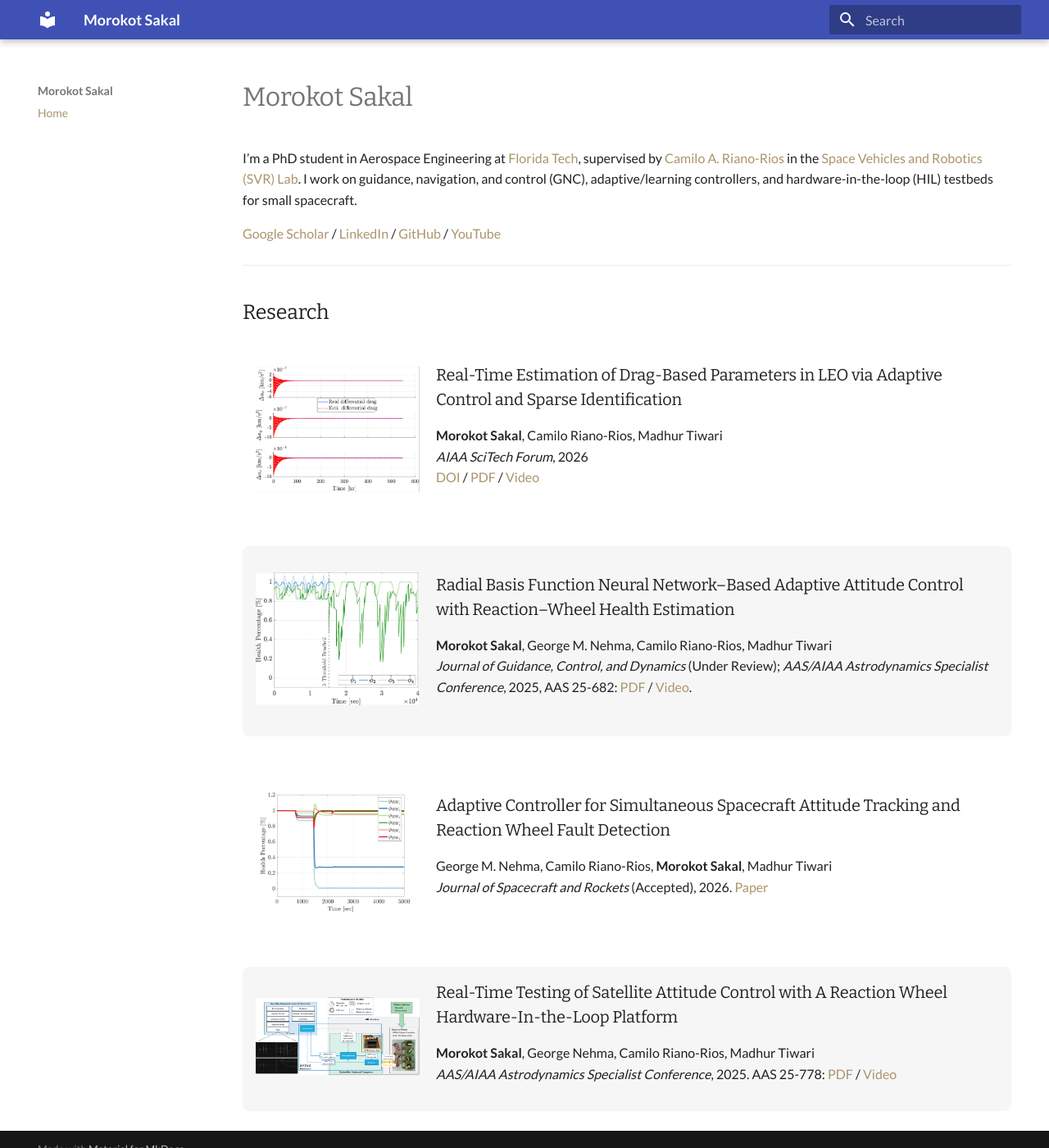
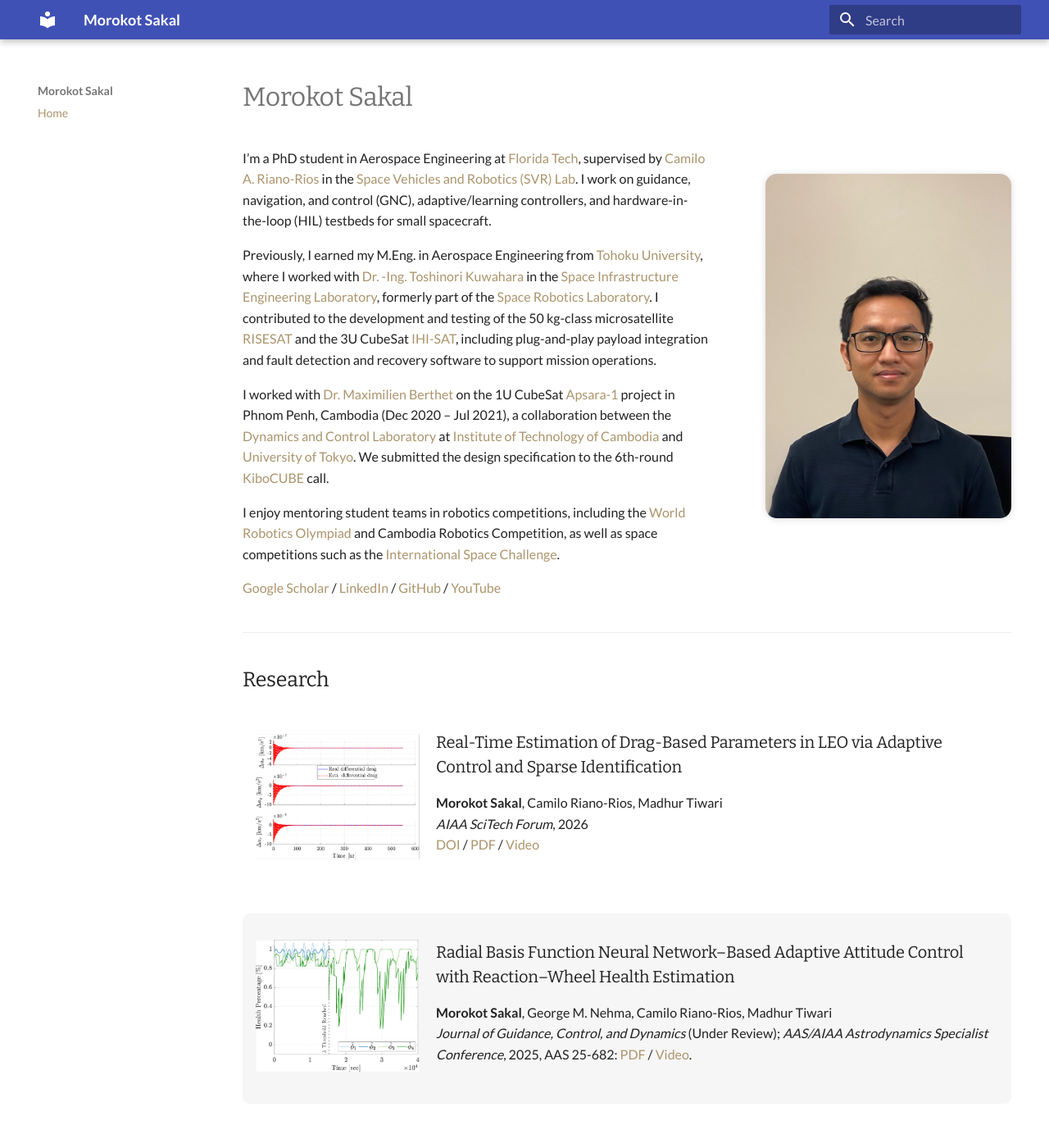
Before and after one commit to msakal-fit/msakal-fit.github.io, an MkDocs documentation site: the page built from docs/index.md, in a window 1280 px wide and 1400 px high. Shown: the whole window at 82% size. Built offline with MkDocs 1.6.1 and Material for MkDocs 9.7.7, drawn with Linux system fonts in a browser that asks for light colours.

Commit message:
Add profile photo and enhance home page layout with introductory text

```diff
--- a/docs/index.md
+++ b/docs/index.md
@@ -3,14 +3,33 @@ hide:
   - toc
 ---
 
+<div class="home-hero" markdown="1">
+
+<div class="home-hero__text" markdown="1">
+
 # Morokot Sakal
 
 I’m a PhD student in Aerospace Engineering at [Florida Tech](https://www.fit.edu/), supervised by [Camilo A. Riano-Rios](https://www.fit.edu/faculty-profiles/r/riano-rios-camilo/) in the [Space Vehicles and Robotics (SVR) Lab](https://www.camilori.com/svr-lab/). I work on guidance, navigation, and control (GNC), adaptive/learning controllers, and hardware-in-the-loop (HIL) testbeds for small spacecraft.
 
+Previously, I earned my M.Eng. in Aerospace Engineering from [Tohoku University](https://www.tohoku.ac.jp/en/), where I worked with [Dr. -Ing. Toshinori Kuwahara](https://www.space-infrastructure.gxt.ggi.tohoku.ac.jp/members/toshinori-kuwahara) in the [Space Infrastructure Engineering Laboratory](https://www.space-infrastructure.gxt.ggi.tohoku.ac.jp/en/), formerly part of the [Space Robotics Laboratory](https://astro2.mech.tohoku.ac.jp/en/). I contributed to the development and testing of the 50 kg-class microsatellite [RISESAT](https://www.space-infrastructure.gxt.ggi.tohoku.ac.jp/project/risesat) and the 3U CubeSat [IHI-SAT](https://www.ihi.co.jp/en/all_news/2021/aeroengine_space_defense/1197719_3366.html), including plug-and-play payload integration and fault detection and recovery software to support mission operations.
+
+I worked with [Dr. Maximilien Berthet](https://www.maximilienberthet.com/) on the 1U CubeSat [Apsara-1](http://dclab.itc.edu.kh/ut-itc-cube-satellite-project) project in Phnom Penh, Cambodia (Dec 2020 – Jul 2021), a collaboration between the [Dynamics and Control Laboratory](http://dclab.itc.edu.kh/) at [Institute of Technology of Cambodia](https://itc.edu.kh/) and [University of Tokyo](https://www.u-tokyo.ac.jp/en/). We submitted the design specification to the 6th-round [KiboCUBE](https://www.unoosa.org/oosa/en/ourwork/access2space4all/KiboCUBE/KiboCUBE_Index.html) call.
+
+I enjoy mentoring student teams in robotics competitions, including the [World Robotics Olympiad](https://sites.google.com/view/aupphsrobotics/wro?authuser=0) and Cambodia Robotics Competition, as well as space competitions such as the [International Space Challenge](https://spacefaculty.asia/isc/).
+
 <!-- [Email](mailto:morokot@example.com) / -->
 [Google Scholar](https://scholar.google.com/citations?user=43ccP74AAAAJ&hl=en) /  [LinkedIn](https://www.linkedin.com/in/morokot-sakal/) / [GitHub](https://github.com/msakal-fit) / [YouTube](https://www.youtube.com/@msakal2024)
 
+</div>
+
+<div class="home-hero__photo">
+  <img src="assets/profile.jpg" alt="Morokot Sakal" />
+</div>
+
+</div>
+
 ---
+
 
 ## Research
 
--- a/docs/styles/proj.css
+++ b/docs/styles/proj.css
@@ -33,3 +33,50 @@
   }
   .projects .proj > img { height: auto; }
 }
+
+/* ===== Home page: intro text + profile photo ===== */
+.home-hero{
+  display: grid;
+  grid-template-columns: 1fr minmax(220px, 320px);
+  column-gap: 2.5rem;
+  align-items: start;
+  margin-bottom: 1rem;
+}
+
+.home-hero__text{
+  min-width: 0;
+}
+
+/* right column positioning */
+.home-hero__photo{
+  justify-self: end;     /* push photo to the right edge */
+  align-self: center;    /* keep it center-aligned */
+  margin-top: 0;         /* moves photo down to align with paragraph better */
+}
+
+/* image sizing + crop */
+.home-hero__photo img{
+  width: 300px;          /* change to 260–320 based on preference */
+  max-width: 100%;
+  height: clamp(320px, 40vh, 420px); /* controls “tallness”; try 320–380 */
+  object-fit: cover;     /* crop instead of stretching */
+  object-position: 50% 25%; /* move crop window: (x y). try 50% 15% or 50% 25% */
+  border-radius: 14px;
+  display: block;
+  box-shadow: 0 1px 8px rgba(0,0,0,.14);
+}
+
+@media (max-width: 900px){
+  .home-hero{
+    grid-template-columns: 1fr;
+    row-gap: 1rem;
+  }
+  .home-hero__photo{
+    justify-self: start;
+    margin-top: 0;
+  }
+  .home-hero__photo img{
+    width: 220px;
+    height: 260px;
+  }
+}
```
Also changed, not shown: docs/assets/profile.jpg (added).
